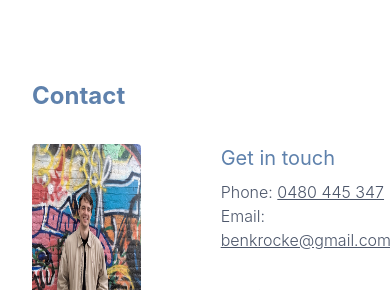
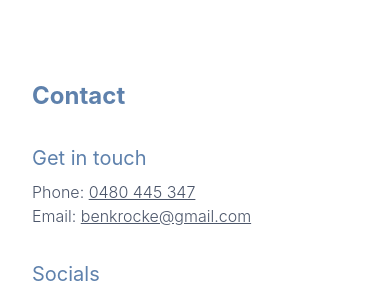
Before and after one commit to BenKrocke/benkrocke.com.au, a website: page index.html in a window 390 px wide. Shown: the part 3104-3394 px from the top of the page. Drawn offline with Linux system fonts and the light colour scheme; a web font is replaced by a local one.

Commit message:
Small fixes

```diff
--- a/index.html
+++ b/index.html
@@ -117,9 +117,9 @@
 
 
 		<h1 class="mb-8 text-2xl font-bold">Contact</h1>
-		<div class="flex">
-		    <img class="w-1/3 rounded" src="./resources/me.jpg" />
-		    <div class="w-2/3 ml-20">
+		<div class="flex flex-col-reverse sm:flex-row">
+		    <img class="w-full sm:w-1/3 rounded" src="./resources/me.jpg" />
+		    <div class="w-full sm:w-2/3 ml-0 sm:ml-20 mb-8 sm:mb-0">
 			<h2 class="mb-2 text-xl">Get in touch</h2>
 			<ul class="font-[300] text-nord-black">
 			    <li>Phone: <a href="tel:+61480445347" class="underline">0480 445 347</a></li>
```
Also changed, not shown: favicon.ico (added), output.css, 1 other file.
